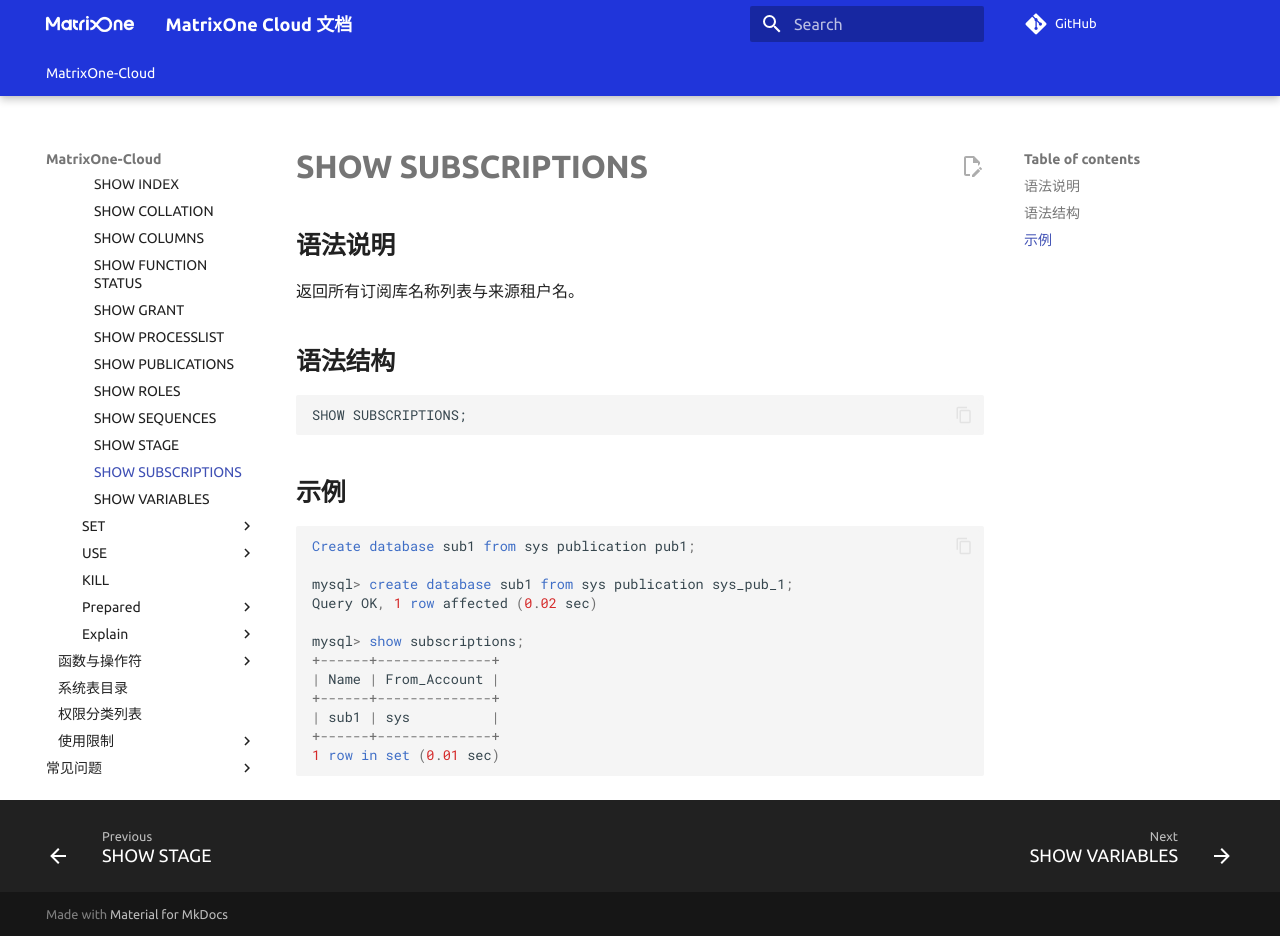
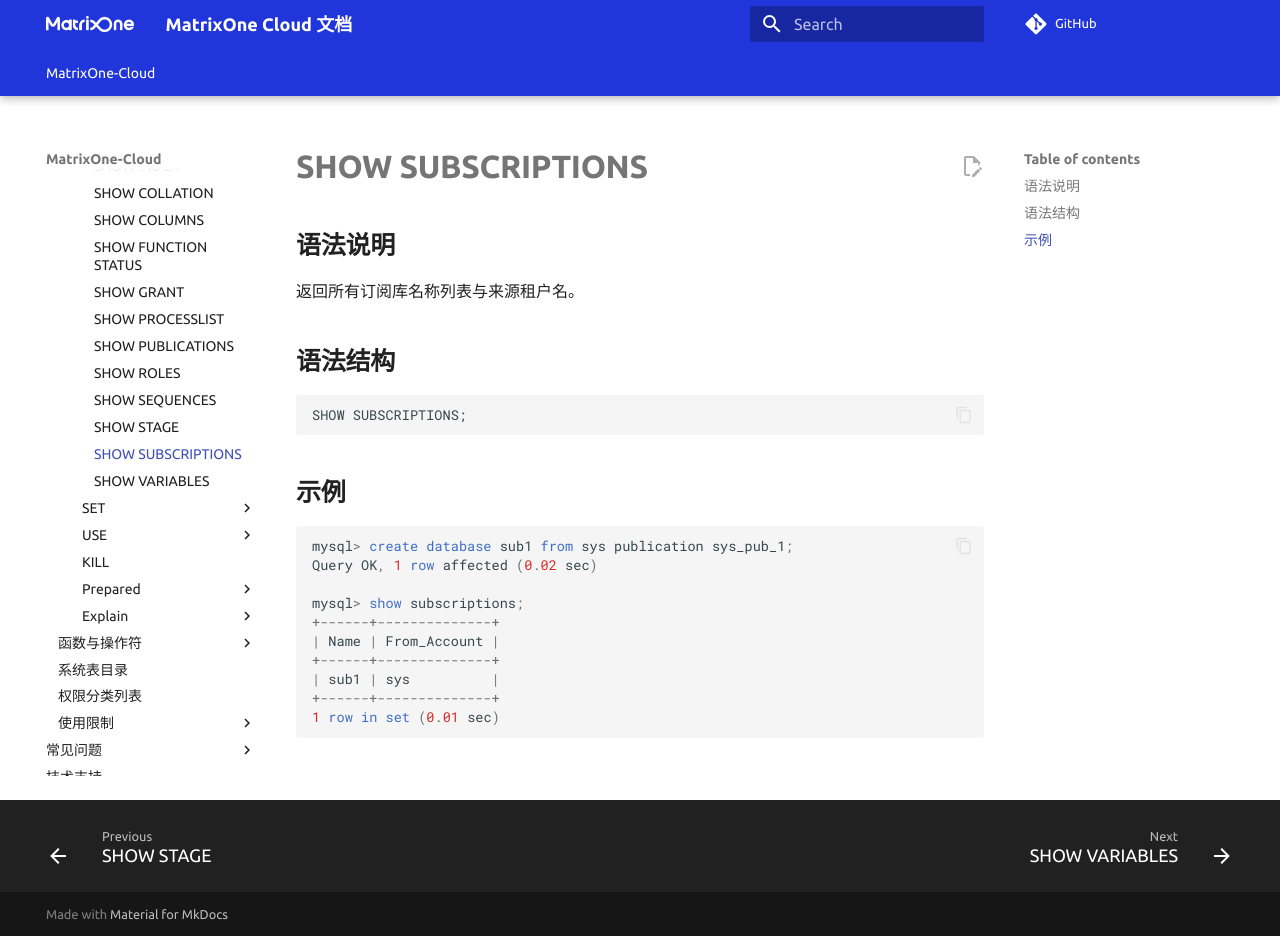
Before and after one commit to yangj1211/moc-docs, an MkDocs documentation site: the page built from docs/MatrixOne-Cloud/Reference/SQL-Reference/Other/SHOW-Statements/show-subscriptions.md, in a window 1280 px wide and 936 px high. Built offline with MkDocs 1.6.1 and Material for MkDocs 9.7.7, drawn with Linux system fonts in a browser that asks for light colours; comment, search, counter and statistics services are not loaded; the version menu is left out.

Commit message:
Update show-subscriptions.md
Signed-off-by: xuanyiLee <89380523+xuanyiLee@users.noreply.github.com>

````diff
--- a/docs/MatrixOne-Cloud/Reference/SQL-Reference/Other/SHOW-Statements/show-subscriptions.md
+++ b/docs/MatrixOne-Cloud/Reference/SQL-Reference/Other/SHOW-Statements/show-subscriptions.md
@@ -13,7 +13,6 @@
 ## **示例**
 
 ```sql
-Create database sub1 from sys publication pub1;
 
 mysql> create database sub1 from sys publication sys_pub_1;
 Query OK, 1 row affected (0.02 sec)
````
